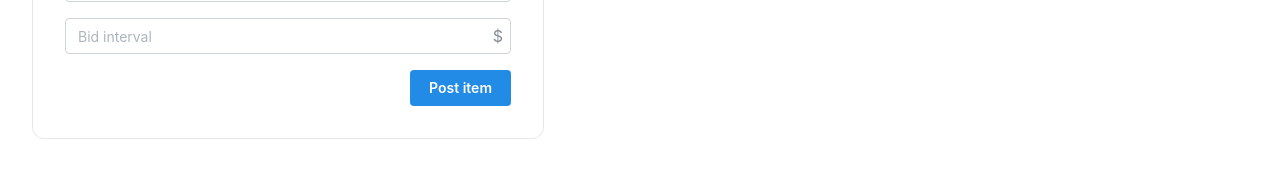
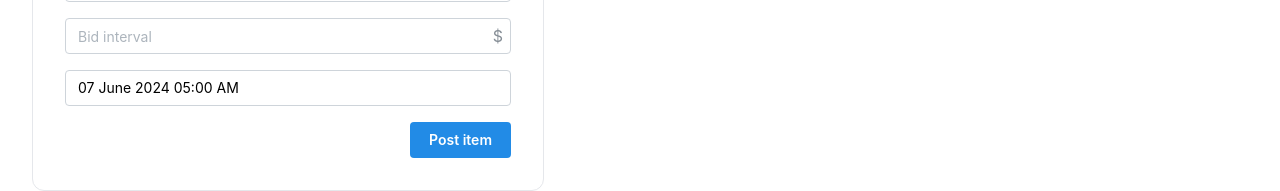
Before and after one commit to JowiAoun/Biddy, a Next.js app: page /items/create in a window 1280 px wide. Shown: the part 355-546 px from the top of the page. Built offline with nearby package versions, Linux system fonts and the light colour scheme; no server answers.

Commit message:
Add auction endTime

```diff
--- a/src/app/itemCard.tsx
+++ b/src/app/itemCard.tsx
@@ -2,10 +2,14 @@ import {Button, Card, CardSection, Group, Image, Text} from "@mantine/core";
 import {getImageUrl} from "@/util/files";
 import {Item} from "@/db/schema";
 import Link from "next/link";
+import { format } from "date-fns";
+import {isAuctionOver} from "@/util/time";
 
 export function ItemCard({item}: {item: Item}) {
+  const isAuctionOverRes = isAuctionOver(item.endDate)
+
   return (
-    <Card key={item.id}>
+    <Card key={item.id} shadow="sm" padding="lg" radius="md" withBorder>
       <CardSection>
         <Image
           src={getImageUrl(item.fileKey)}
@@ -19,13 +23,25 @@ export function ItemCard({item}: {item: Item}) {
         <Text fw={500}>{item.name} - ${item.priceStart}</Text>
       </Group>
 
+      {/*<Text size="sm" c="dimmed">*/}
+      {/*  Sample description*/}
+      {/*</Text>*/}
+
+      {isAuctionOverRes ? (
         <Text size="sm" c="dimmed">
-        Sample description
+          Ends on: {format(item.endDate, "eeee m/dd/yyyy")}
         </Text>
+      ) : (
+        <Text size="sm" c="dimmed">
+          Bidding is over
+        </Text>
+      )}
 
-      <Button>
-        <Link href={`/items/${item.id}`}>Bid</Link>
+      <Link href={`/items/${item.id}`}>
+        <Button fullWidth variant={isAuctionOverRes ? "outline" : "default"}>
+          {isAuctionOverRes ? "View" : "Bid"}
         </Button>
+      </Link>
     </Card>
   )
 }
--- a/src/app/items/[itemId]/actions.ts
+++ b/src/app/items/[itemId]/actions.ts
@@ -6,6 +6,7 @@ import {bidSchema, itemSchema} from "@/db/schema";
 import {eq} from "drizzle-orm";
 import {revalidatePath} from "next/cache";
 import {knockWorkflowTrigger} from "@/lib/knock";
+import {isAuctionOver} from "@/util/time";
 
 export async function createBidAction(itemId: number) {
   const session = await auth();
@@ -22,6 +23,10 @@ export async function createBidAction(itemId: number) {
 
   if (!item) {
     throw new Error("Item not found")
+  }
+
+  if (isAuctionOver(item.endDate)) {
+    throw new Error("Auction has ended")
   }
 
   const newBidAmount = item.highestBid + item.bidInterval
--- a/src/app/items/[itemId]/page.tsx
+++ b/src/app/items/[itemId]/page.tsx
@@ -1,5 +1,5 @@
 import {
-  AppShellMain, Box, Button, Group, Image,
+  AppShellMain, Badge, Box, Button, Group, Image,
   Text
 } from "@mantine/core";
 import {Bid} from "@/db/schema";
@@ -10,6 +10,7 @@ import {createBidAction} from "@/app/items/[itemId]/actions";
 import {getBidsForItem} from "@/db/bids";
 import {getItem} from "@/db/items";
 import {auth} from "@/auth";
+import {isAuctionOver} from "@/util/time";
 
 export default async function ItemPage({
   params: { itemId },
@@ -44,7 +45,12 @@ export default async function ItemPage({
 
   const hasBids = bids.length > 0;
 
-  const canPlaceBid = session && item.userId !== session.user.id;
+  const isAuctionOverRes = isAuctionOver(item.endDate);
+
+  const canPlaceBid =
+    session &&
+    item.userId !== session.user.id &&
+    !isAuctionOverRes;
 
   return (
     <AppShellMain>
@@ -53,6 +59,12 @@ export default async function ItemPage({
           <Text className="text-4xl font-bold">
             {item.name}
           </Text>
+
+          {isAuctionOverRes && (
+            <Badge className="w-fit" variant="destructive">
+              Bidding over
+            </Badge>
+          )}
 
           <Image
             className="rounded-xl"
@@ -90,7 +102,7 @@ export default async function ItemPage({
             ))
             : (
               <Box className="flex flex-col items-center gap-8 bg-gray-100 rounded-xl p-12">
-                <Image src="/noItemsListed.svg" width={200} height={200} alt="Package"/>
+                <Image src="/images/noItemsListed.svg" width={200} height={200} alt="Package"/>
                 <Text className="text-2xl font-bold">No bids yet</Text>
                 {canPlaceBid && (
                   <form action={createBidAction.bind(null, item.id)}>
--- a/src/app/items/create/actions.ts
+++ b/src/app/items/create/actions.ts
@@ -15,7 +15,8 @@ export async function createItemAction({
   name,
   priceStart,
   bidInterval,
-  }: {fileName: string, name: string, priceStart: number, bidInterval: number}
+  endDate,
+  }: {fileName: string, name: string, priceStart: number, bidInterval: number, endDate: Date}
 ) {
   const session = await auth();
 
@@ -36,6 +37,7 @@ export async function createItemAction({
     bidInterval: bidInterval,
     fileKey: fileName,
     userId: user.id,
+    endDate,
   })
 
   redirect('/');
--- a/src/app/items/create/page.tsx
+++ b/src/app/items/create/page.tsx
@@ -6,9 +6,15 @@ import {
   TextInput,
   Text, NumberInput, FileInput,
 } from "@mantine/core";
+import '@mantine/dates/styles.css';
 import {createItemAction, createUploadUrlAction} from "@/app/items/create/actions";
+import {DatesProvider, DateTimePicker} from "@mantine/dates";
+import {useState} from "react";
+import {getNextDaySameTimeRoundedToHour} from "@/util/time";
 
 export default function ItemCreatePage() {
+  const [endDate, setEndDate] = useState<Date>(getNextDaySameTimeRoundedToHour());
+
   return (
     <AppShellMain className="space-y-8">
       <Text className="text-4xl font-bold">
@@ -42,6 +48,7 @@ export default function ItemCreatePage() {
             priceStart,
             bidInterval,
             fileName: file.name,
+            endDate,
           })
         }}
       >
@@ -49,6 +56,16 @@ export default function ItemCreatePage() {
         <TextInput required name="name" placeholder="Name your item" />
         <NumberInput required name="priceStart" decimalScale={2} min={1} placeholder="Starting price" rightSection={<Text>$</Text>} fixedDecimalScale />
         <NumberInput required name="bidInterval" decimalScale={2} min={1} placeholder="Bid interval" rightSection={<Text>$</Text>} fixedDecimalScale />
+        <DatesProvider settings={{ consistentWeeks: true }}>
+          <DateTimePicker
+            required
+            valueFormat="DD MMMM YYYY hh:mm A"
+            placeholder="Auction end date & time"
+            value={endDate}
+            onDateChange={setEndDate}
+          />
+        {/*  TODO: Set minDate and maxDate*/}
+        </DatesProvider>
 
         <Button className="self-end" type="submit">Post item</Button>
       </form>
--- a/src/db/schema.ts
+++ b/src/db/schema.ts
@@ -58,6 +58,7 @@ export const itemSchema = pgTable("item", {
   highestBid: real("highestBid").notNull(),
   fileKey: text("fileKey").notNull(),
   bidInterval: real("bidInterval").notNull(),
+  endDate: timestamp("endDate", {mode: "date"}).notNull(),
 })
 
 export const bidSchema = pgTable("bid", {
--- /dev/null
+++ b/src/util/time.ts
@@ -0,0 +1,20 @@
+export const getNextDaySameTimeRoundedToHour = (): Date => {
+  const now = new Date();
+
+  // Create a date object for the next day
+  const nextDay = new Date(now);
+  nextDay.setDate(now.getDate() + 1); // Add one day
+
+  // Round to the nearest hour
+  const minutes = nextDay.getMinutes();
+  if (minutes > 0) {
+    nextDay.setHours(nextDay.getHours() + 1);
+  }
+  nextDay.setMinutes(0, 0, 0); // Set minutes, seconds, and milliseconds to 0
+
+  return nextDay;
+};
+
+export function isAuctionOver(endDate: Date) {
+  return endDate < new Date();
+}
```
Also changed, not shown: 1 other file (tests, documents, lock files or other folders). Lines whose indentation alone changed are shown as unchanged.
